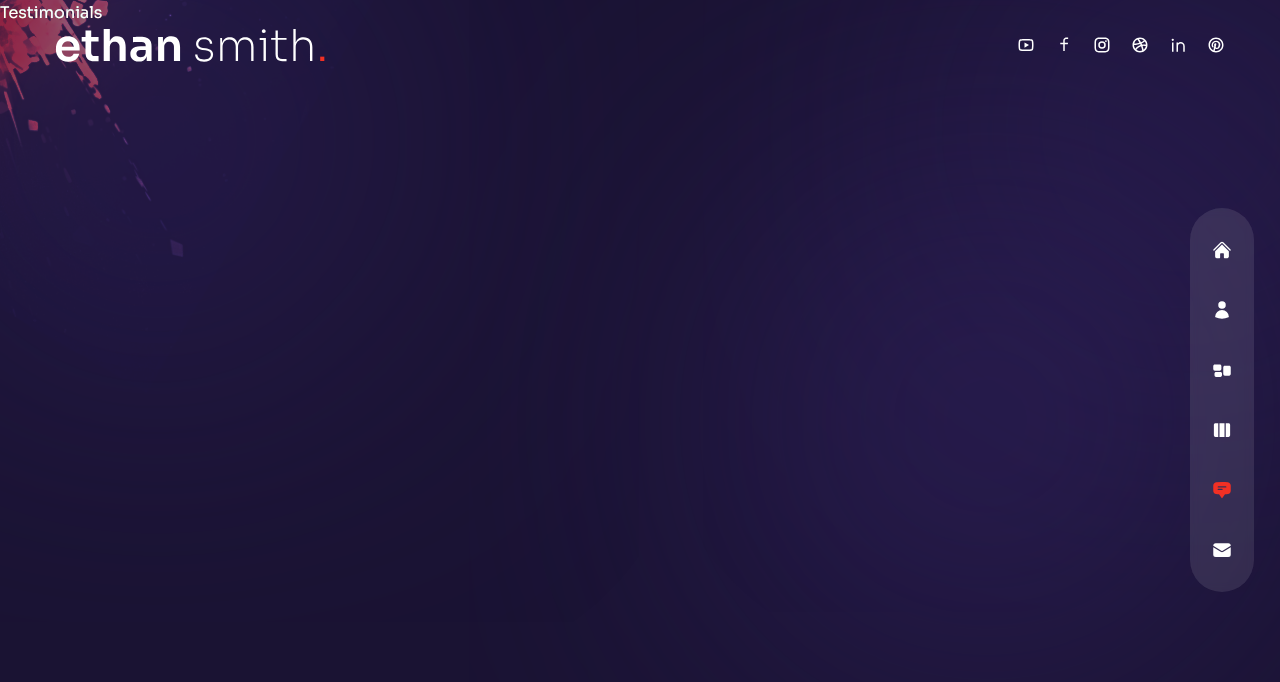
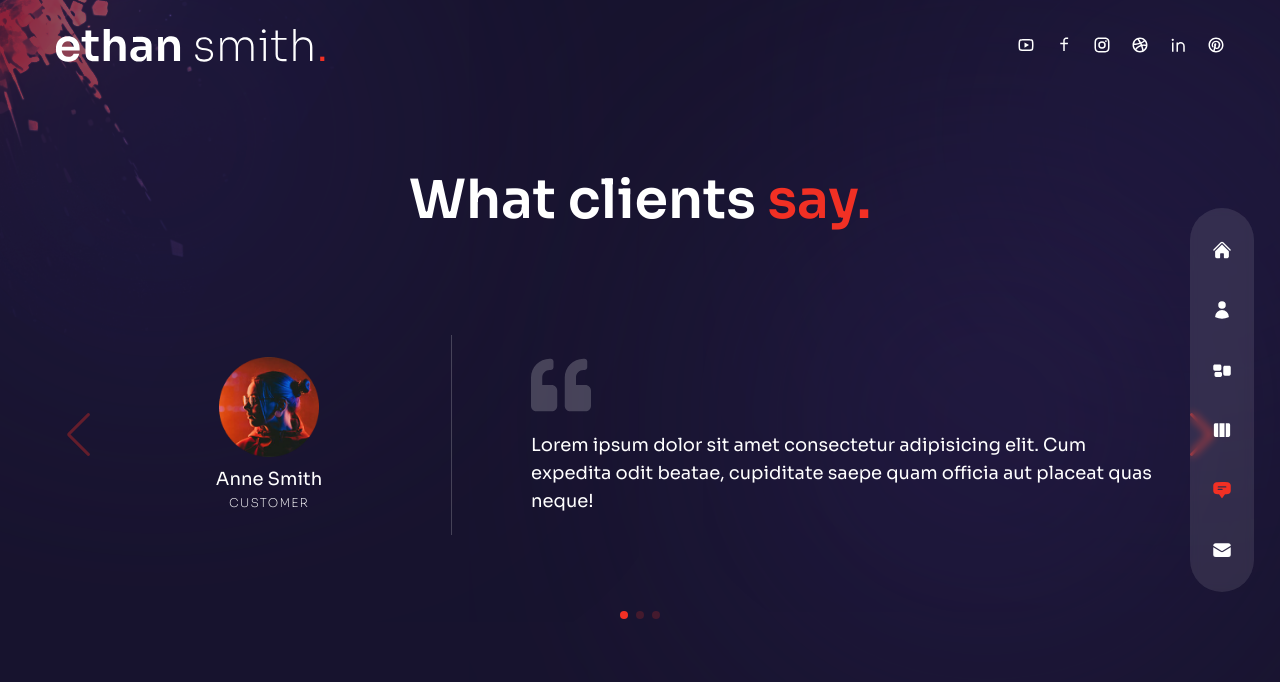
Before and after one commit to LemuelVelez/-My_Portfolio, a Next.js app: page /testimonials in a window 1280 px wide. Shown: the top 682 px of the page. Built offline with nearby package versions, Linux system fonts and the light colour scheme.

Commit message:
done Testimonials

```diff
--- a/components/TestimonialSlider.js
+++ b/components/TestimonialSlider.js
@@ -28,45 +28,58 @@
 
 // import swiper styles
 import 'swiper/css';
-import 'swiper/css/free-mode';
+import 'swiper/css/navigation';
 import 'swiper/css/pagination';
 
 // import require modules
-import { Pagination } from 'swiper';
+import { Navigation, Pagination } from 'swiper';
 
 // icons
-import { BsArrowRight } from 'react-icons/bs';
+import { FaQuoteLeft } from 'react-icons/fa';
 
 // next image
 import Image from 'next/image';
 
-const WorkSlider = () => {
+const TestimonialSlider = () => {
   return (
     <Swiper
-      spaceBetween={10}
+      navigation={true}
       pagination={{
         clickable: true
       }}
-      modules={[Pagination]}
-      className='h-[280px] sm:h-[500px]'
+      modules={[Navigation, Pagination]}
+      className='h-[400px]'
     >
-      {testimonialSlider.slides.map((person, index) => {
+      {testimonialSlider.map((person, index) => {
         return (
           <SwiperSlide key={index}>
-            <div>
+            <div className='flex flex-col items-center md:flex-row gap-x-8 h-full px-16'>
               {/* avatar,name, position */}
-              <div>
-                <div>
+              <div className='w-full max-w-[300px] flex flex-col xl:justify-center items-center relative mx-auto xl:mx-0'>
+                <div className='flex flex-col justify-center text-center'>
                   {/* avatar */}
-                  <div>avatar image</div>
+                  <div className='mb-2 mx-auto'>
+                    <Image src={person.image} width={100} height={100} alt='' />
+                  </div>
                   {/* name */}
-                  <div>name</div>
+                  <div className='text-lg'>{person.name}</div>
                   {/* position */}
-                  <div>position</div>
+                  <div className='text-[12px] uppercase font-extralight tracking-widest'>
+                    {person.position}
+                  </div>
                 </div>
               </div>
               {/* quote & message */}
-              <div>quote & message</div>
+              <div className='flex-1 flex flex-col justify-center before:w-[1px] xl:before:bg-white/20 xl:before:absolute xl:before:left-0 xl:before:h-[200px] relative xl:pl-20'>
+                {/* quote icon */}
+                <div className='mb-4'>
+                  <FaQuoteLeft className='text-4xl xl:text-6xl text-white/20 mx-auto md:mx-0' />
+                </div>
+                {/* message */}
+                <div className='xl:text-lg text-center md:text-left'>
+                  {person.message}
+                </div>
+              </div>
             </div>
           </SwiperSlide>
         );
@@ -75,4 +88,4 @@
   );
 };
 
-export default WorkSlider;
+export default TestimonialSlider;
--- a/pages/testimonials/index.js
+++ b/pages/testimonials/index.js
@@ -1,8 +1,36 @@
 // components
 import TestimonialSlider from "../../components/TestimonialSlider";
 
+// framer motion
+import { motion } from 'framer-motion';
+import { fadeIn } from '../../variants';
+
 const Testimonials = () => {
-  return <div>Testimonials</div>;
+  return (
+    <div className='h-full bg-primary/30 py-32 text-center'>
+      <div className='container mx-auto h-full flex flex-col justify-center'>
+        {/* title */}
+        <motion.h2
+          variants={fadeIn('up', 0.2)}
+          initial='hidden'
+          animate='show'
+          exit='hidden'
+          className='h2 mb-8 xl:mb-0'
+        >
+          What clients <span className='text-accent'>say.</span>
+        </motion.h2>
+        {/* slider */}
+        <motion.div
+          variants={fadeIn('up', 0.)}
+          initial='hidden'
+          animate='show'
+          exit='hidden'
+        >
+          <TestimonialSlider />
+        </motion.div>
+      </div>
+    </div>
+  );
 };
 
 export default Testimonials;
```
